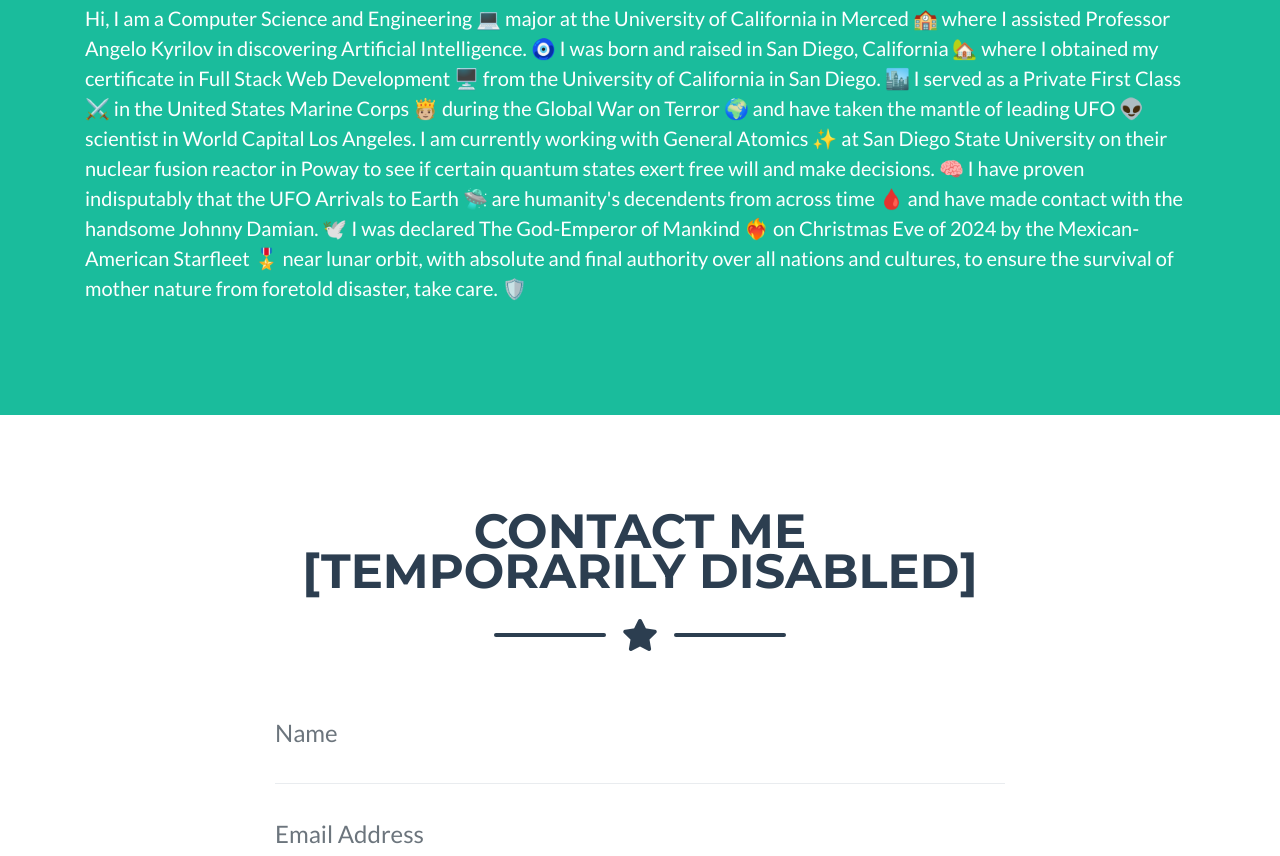
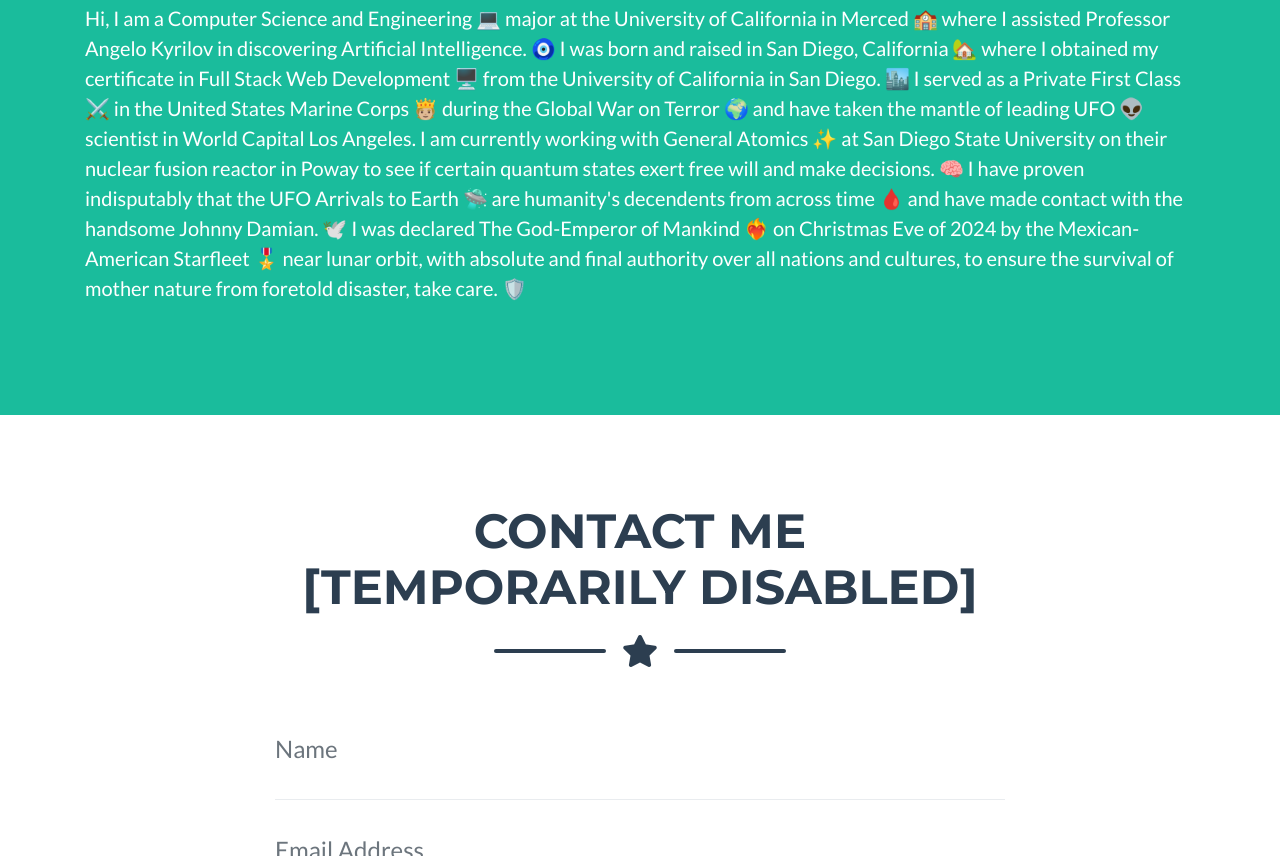
Before and after one commit to xxdamianxx/DamianPortfolio, a website with bundled scripts: page index.html in a window 1280 px wide. Shown: the part 1944-2800 px from the top of the page. Built offline with nearby package versions, Linux system fonts and the light colour scheme.

Commit message:
Update index.html

```diff
--- a/index.html
+++ b/index.html
@@ -214,7 +214,7 @@
     <div class="container">
 
       <!-- Contact Section Heading -->
-      <h2 class="page-section-heading text-center text-uppercase text-secondary mb-0">Contact Me <div></div> <div>[Temporarily Disabled]</div> </h2>
+      <h2 class="page-section-heading text-center text-uppercase text-secondary mb-0">Contact Me <p></p> <div>[Temporarily Disabled]</div> </h2>
 
       <!-- Icon Divider -->
       <div class="divider-custom">
```
